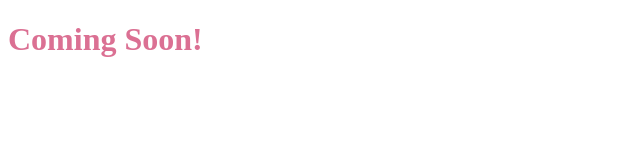
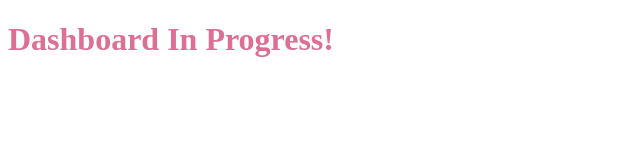
Before and after one commit to zacharyfurbush/Eadhra, a website: page dash/index.html in a window 1280 px wide. Shown: the whole page, without its empty margins (0-640 px from the left). Drawn offline with Linux system fonts and the light colour scheme.

Commit message:
Updated Websites

```diff
--- a/dash/index.html
+++ b/dash/index.html
@@ -8,6 +8,6 @@
     <link rel="stylesheet" href="styles.css">
 </head>
 <body>
-    <h1>Coming Soon!</h1>
+    <h1>Dashboard In Progress!</h1>
 </body>
 </html>
```
Also changed, not shown: site/index.html (+1 -1 lines).
